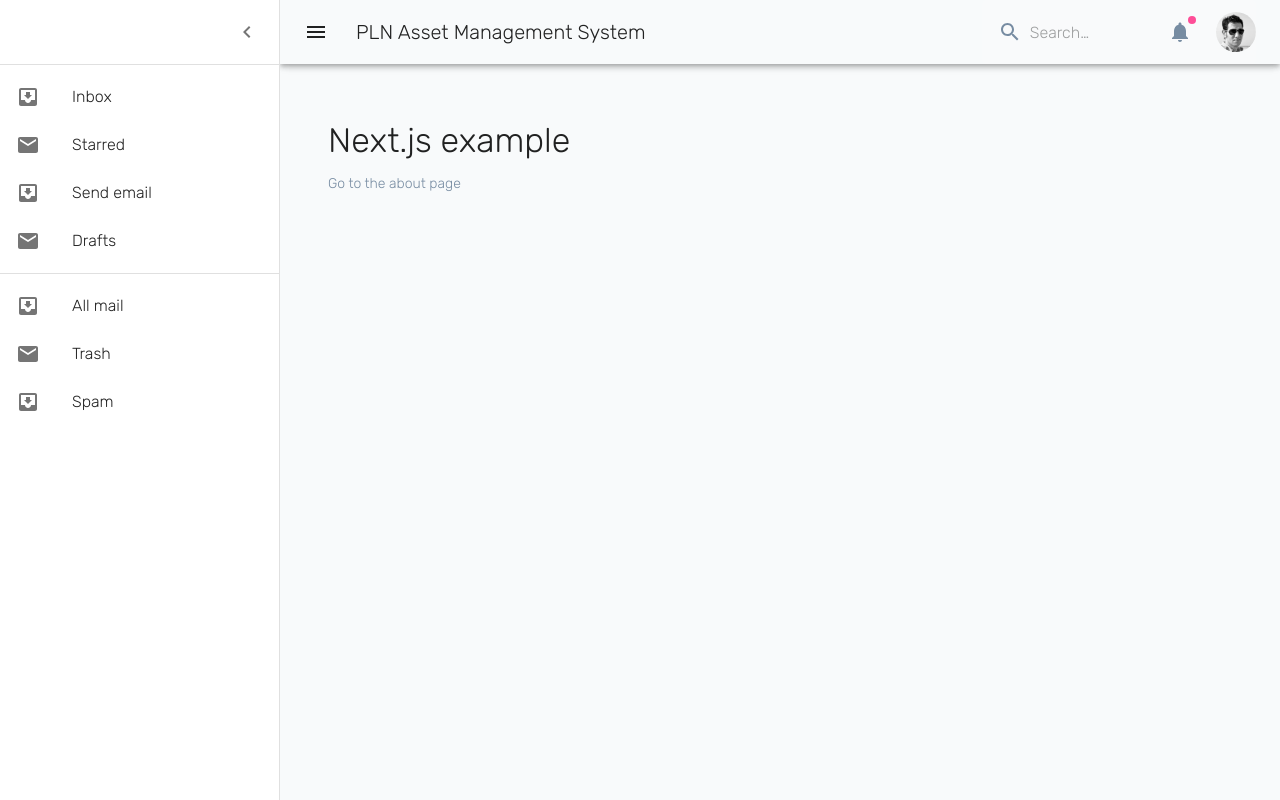
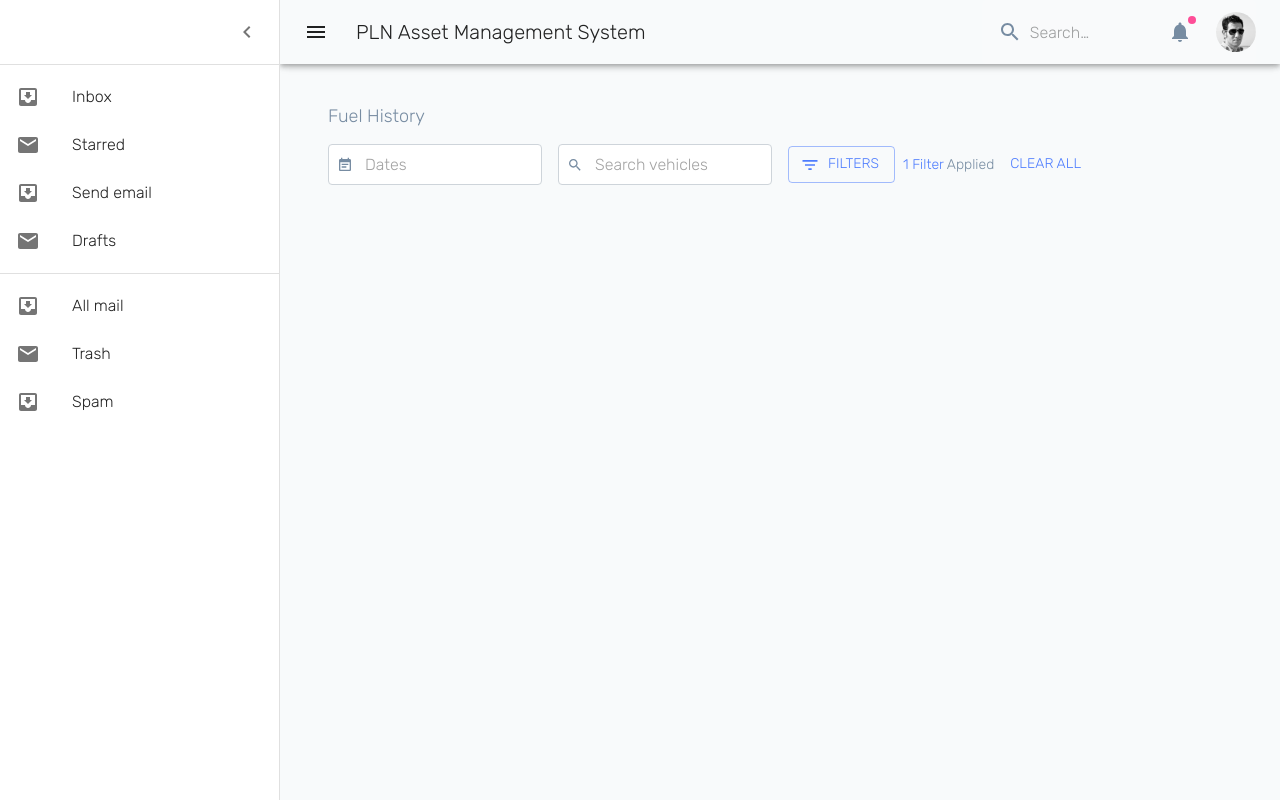
Before and after one commit to ahakem/Management-System, a Next.js app: page / in a window 1280 px wide. Built offline with nearby package versions, Linux system fonts and the light colour scheme.

Commit message:
adding Filter

```diff
--- a/components/Filter.js
+++ b/components/Filter.js
@@ -1,16 +1,18 @@
 import React from "react";
 import { makeStyles } from "@material-ui/core/styles";
-import { Typography, Box, Grid,InputAdornment, InputLabel} from "@material-ui/core";
+import { Typography, Box, Grid,InputAdornment, Button} from "@material-ui/core";
 import AccountCircle from '@material-ui/icons/AccountCircle';
 import EventNoteIcon from '@material-ui/icons/EventNote';
+import SearchIcon from '@material-ui/icons/Search';
 import TextField from 'components/shared/TextField'
+import FilterListIcon from '@material-ui/icons/FilterList';
 const Filter = (props) => {
   const classes = useStyles();
 
   return (
     <Grid container spacing={2}>
       <Grid item xs={12} md={6} lg={3}>
-        <TextField className={classes.textInput} placeholder="Dates"  id="bootstrap-input"
+        <TextField className={classes.textInput} placeholder="Dates"  id="date"
           startAdornment={
             <InputAdornment position="end">
               <EventNoteIcon className={classes.icon} />
@@ -20,10 +22,29 @@
 
       </Grid>
       <Grid item xs={12} md={6} lg={3}>
-        search
+      <TextField className={classes.textInput} placeholder="Search vehicles"  id="Search_vehicles"
+          startAdornment={
+            <InputAdornment position="end">
+              <SearchIcon className={classes.icon} />
+            </InputAdornment>
+          }
+        />
       </Grid>
-      <Grid item xs={12} lg={6}>
-        actions
+      <Grid item xs={12} lg={6} className={classes.actions}>
+      <Button
+        variant="outlined"
+        color="primary"
+        startIcon={<FilterListIcon />}
+      >
+        Filters
+      </Button>
+      <Typography className={classes.filterLabel}><span className={classes.textHighlight}>1 Filter</span> Applied</Typography>
+      <Button
+        color="primary"
+        style={{whiteSpace:"nowrap"}}
+      >
+        Clear all
+      </Button>
       </Grid>
     </Grid>
   );
@@ -42,5 +63,18 @@
     color:theme.palette.secondary.main,
     width:16,
     height:16
+  },
+  actions:{
+    display:"flex",
+    alignItems:"center",
+  },
+  filterLabel:{
+    fontSize:14,
+    color:theme.palette.secondary.main,
+    margin:'0 8px',
+    whiteSpace:"nowrap"
+  },
+  textHighlight:{
+    color:theme.palette.primary.main
   }
 }));
--- a/pages/index.js
+++ b/pages/index.js
@@ -1,20 +1,29 @@
-import React from 'react';
-import Container from '@material-ui/core/Container';
-import Typography from '@material-ui/core/Typography';
-import Box from '@material-ui/core/Box';
-import Link from 'src/Link';
+import React from "react";
+import {Container, Typography, Box} from "@material-ui/core";
+import { makeStyles } from "@material-ui/core/styles";
+import Filter from 'components/Filter'
+export default function Index() {
+  const classes = useStyles();
 
-export default function Index() {
   return (
-    <Container maxWidth="lg">
-      <Box my={4}>
-        <Typography variant="h4" component="h1" gutterBottom>
-          Next.js example
+    <Container maxWidth="xl">
+      <Box my={2}>
+        <Typography
+          className={classes.heading}
+          variant="h5"
+          component="h1"
+          gutterBottom
+        >
+          Fuel History
         </Typography>
-        <Link href="/about" color="secondary">
-          Go to the about page
-        </Link>
       </Box>
+      <Filter/>
     </Container>
   );
 }
+
+const useStyles = makeStyles((theme) => ({
+  heading: {
+    color: theme.palette.secondary.main,
+  },
+}));
```
